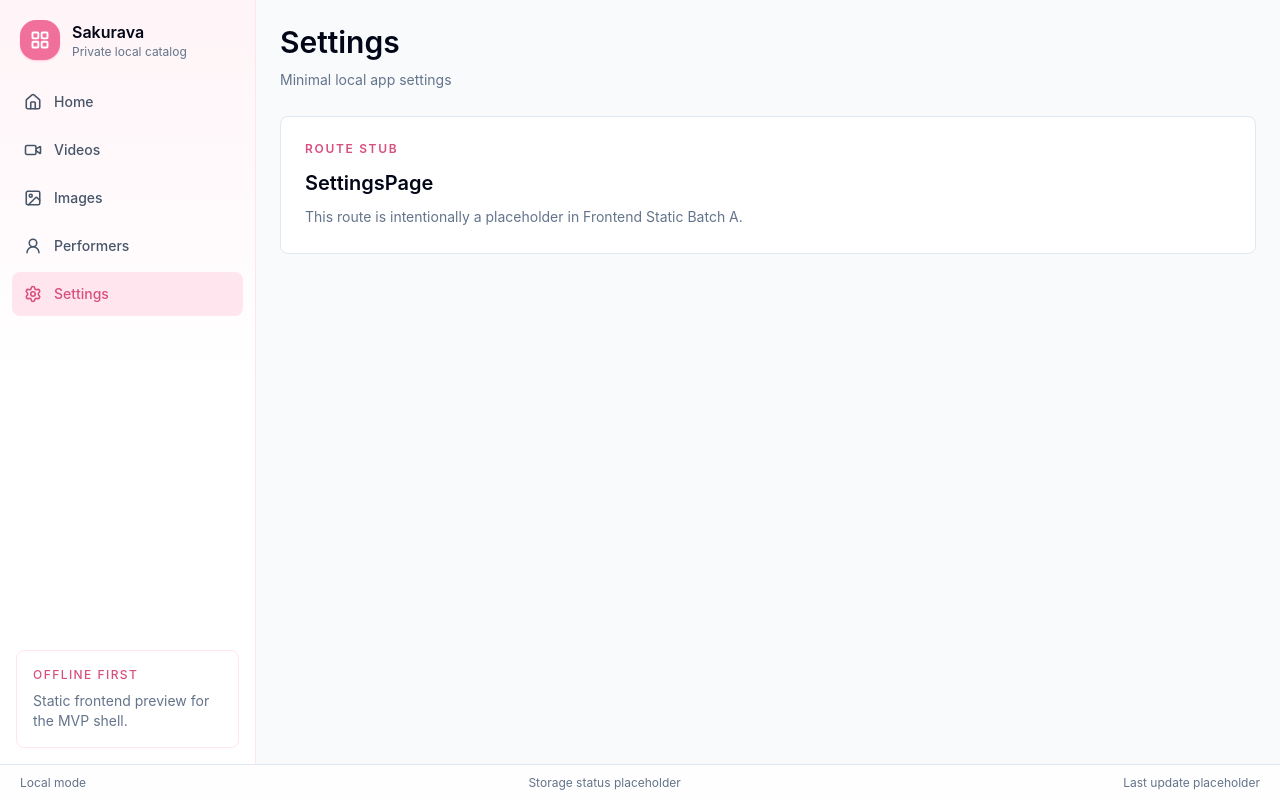
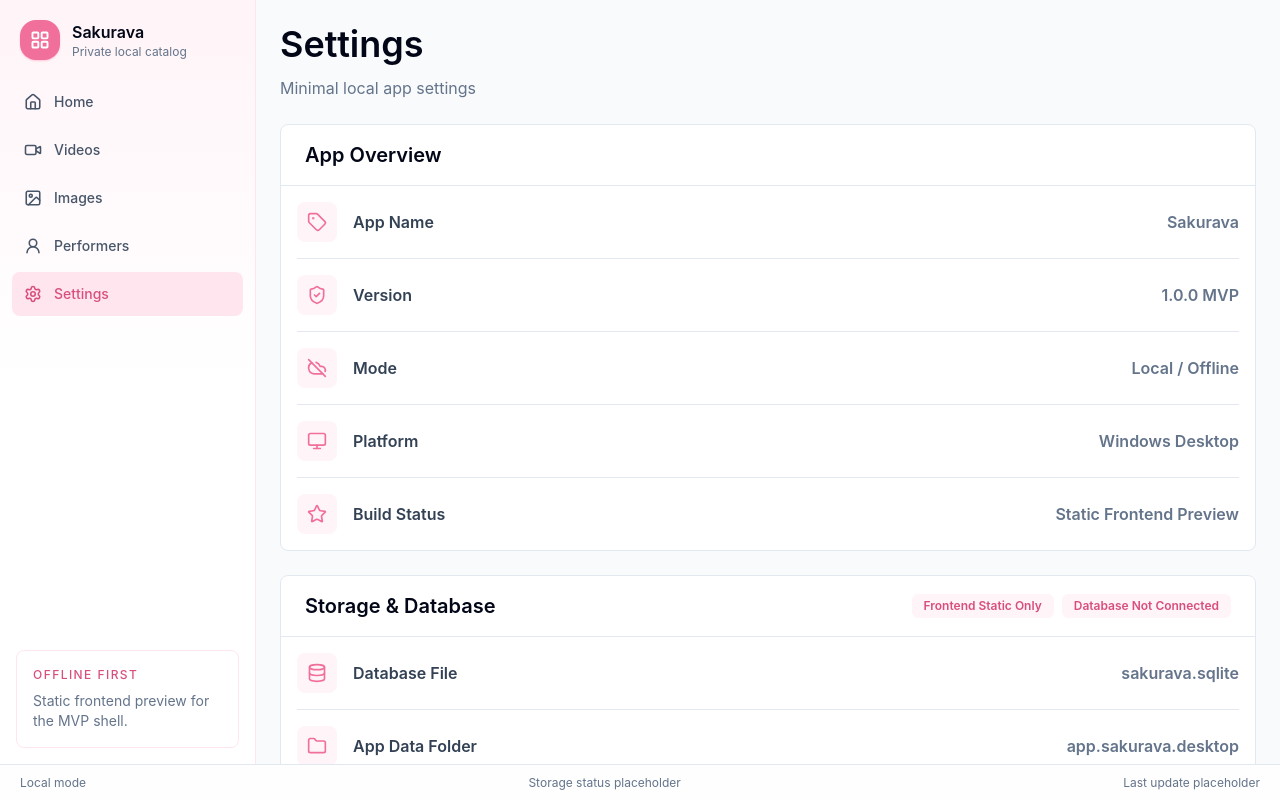
Before and after one commit to wonderfulworldz/sakurava-desktop, a React (Vite) app: page /settings in a window 1280 px wide. Built offline with nearby package versions, Linux system fonts and the light colour scheme.

Commit message:
fix(ui): complete minimal settings page

```diff
--- a/src/App.tsx
+++ b/src/App.tsx
@@ -7,7 +7,7 @@ import CollectionPage from "./pages/CollectionPage";
 import DetailPage from "./pages/DetailPage";
 import FormPage from "./pages/FormPage";
 import HomePage from "./pages/HomePage";
-import RouteStubPage from "./pages/RouteStubPage";
+import SettingsPage from "./pages/SettingsPage";
 
 function App() {
   return (
@@ -71,16 +71,7 @@ function App() {
             }
           />
 
-          <Route
-            path="settings"
-            element={
-              <RouteStubPage
-                title="Settings"
-                subtitle="Minimal local app settings"
-                label="SettingsPage"
-              />
-            }
-          />
+          <Route path="settings" element={<SettingsPage />} />
         </Route>
         <Route path="*" element={<Navigate to="/" replace />} />
       </Routes>
--- /dev/null
+++ b/src/pages/SettingsPage.tsx
@@ -0,0 +1,207 @@
+import {
+  CloudOff,
+  Database,
+  FileText,
+  Folder,
+  HardDrive,
+  Monitor,
+  Palette,
+  ShieldCheck,
+  SlidersHorizontal,
+  Star,
+  Tag,
+  Upload,
+  Video,
+  Image as ImageIcon,
+  UserRound,
+  FilePenLine,
+} from "lucide-react";
+import type { LucideIcon } from "lucide-react";
+
+type SettingsRow = {
+  label: string;
+  value: string;
+  icon: LucideIcon;
+};
+
+const appOverviewRows: SettingsRow[] = [
+  { label: "App Name", value: "Sakurava", icon: Tag },
+  { label: "Version", value: "1.0.0 MVP", icon: ShieldCheck },
+  { label: "Mode", value: "Local / Offline", icon: CloudOff },
+  { label: "Platform", value: "Windows Desktop", icon: Monitor },
+  { label: "Build Status", value: "Static Frontend Preview", icon: Star },
+];
+
+const storageRows: SettingsRow[] = [
+  { label: "Database File", value: "sakurava.sqlite", icon: Database },
+  { label: "App Data Folder", value: "app.sakurava.desktop", icon: Folder },
+  { label: "Storage Mode", value: "Local only", icon: HardDrive },
+  { label: "Database Status", value: "Not connected yet", icon: ShieldCheck },
+];
+
+const dataSafetyRows: SettingsRow[] = [
+  { label: "Data Privacy", value: "Local device only", icon: ShieldCheck },
+  { label: "Internet Required", value: "No", icon: CloudOff },
+  { label: "Cloud Sync", value: "Not enabled", icon: CloudOff },
+  { label: "Backup", value: "Coming later", icon: Upload },
+  { label: "Restore", value: "Coming later", icon: Folder },
+];
+
+const featureStatusRows: SettingsRow[] = [
+  { label: "Videos", value: "Static UI Ready", icon: Video },
+  { label: "Images", value: "Static UI Ready", icon: ImageIcon },
+  { label: "Performers", value: "Static UI Ready", icon: UserRound },
+  { label: "Forms", value: "Static UI Ready", icon: FilePenLine },
+  { label: "SQLite", value: "Not connected", icon: Database },
+  { label: "Tauri Runtime", value: "Not connected", icon: Monitor },
+  { label: "Native File Picker", value: "Post-MVP", icon: Folder },
+  { label: "Backup / Restore", value: "Post-MVP", icon: Upload },
+];
+
+const uiPreferenceRows: SettingsRow[] = [
+  { label: "Theme", value: "Light mode", icon: Monitor },
+  { label: "Accent Color", value: "Sakura Pink", icon: Palette },
+  { label: "Density", value: "Compact", icon: SlidersHorizontal },
+  { label: "Sidebar", value: "Expanded", icon: Folder },
+];
+
+function SettingsPage() {
+  return (
+    <div className="space-y-6">
+      <header>
+        <h1 className="text-4xl font-semibold tracking-normal text-slate-950">
+          Settings
+        </h1>
+        <p className="mt-3 text-base text-slate-500">
+          Minimal local app settings
+        </p>
+      </header>
+
+      <SettingsCard title="App Overview" rows={appOverviewRows} />
+      <SettingsCard
+        title="Storage & Database"
+        rows={storageRows}
+        badges={["Frontend Static Only", "Database Not Connected"]}
+      />
+      <SettingsCard
+        title="Data Safety"
+        rows={dataSafetyRows}
+        disabledActions={["Backup Data", "Restore Data", "Open Data Folder"]}
+      />
+      <SettingsCard title="MVP Feature Status" rows={featureStatusRows} />
+      <SettingsCard
+        title="UI Preferences"
+        rows={uiPreferenceRows}
+        note="UI preferences are read-only in MVP."
+      />
+      <AboutCard />
+    </div>
+  );
+}
+
+function SettingsCard({
+  title,
+  rows,
+  badges,
+  disabledActions,
+  note,
+}: {
+  title: string;
+  rows: SettingsRow[];
+  badges?: string[];
+  disabledActions?: string[];
+  note?: string;
+}) {
+  return (
+    <section className="overflow-hidden rounded-lg border border-slate-200 bg-white">
+      <div className="flex flex-col gap-3 border-b border-slate-200 px-6 py-4 sm:flex-row sm:items-center sm:justify-between">
+        <h2 className="text-xl font-semibold tracking-normal text-slate-950">
+          {title}
+        </h2>
+        {badges && (
+          <div className="flex flex-wrap gap-2">
+            {badges.map((badge) => (
+              <span
+                key={badge}
+                className="rounded-md bg-sakura-50 px-3 py-1 text-xs font-semibold text-sakura-600"
+              >
+                {badge}
+              </span>
+            ))}
+          </div>
+        )}
+      </div>
+      <div className="divide-y divide-slate-200 px-4">
+        {rows.map((row) => (
+          <SettingsInfoRow key={row.label} row={row} />
+        ))}
+      </div>
+      {disabledActions && (
+        <div className="flex flex-wrap gap-3 border-t border-slate-200 px-4 py-4">
+          {disabledActions.map((action) => (
+            <button
+              key={action}
+              type="button"
+              disabled
+              className="h-10 rounded-lg border border-slate-200 bg-slate-100 px-4 text-sm font-semibold text-slate-400"
+            >
+              {action}
+            </button>
+          ))}
+        </div>
+      )}
+      {note && (
+        <p className="border-t border-slate-200 px-6 py-4 text-sm font-medium text-slate-500">
+          {note}
+        </p>
+      )}
+    </section>
+  );
+}
+
+function SettingsInfoRow({ row }: { row: SettingsRow }) {
+  const Icon = row.icon;
+
+  return (
+    <div className="grid gap-4 py-4 sm:grid-cols-[1fr_auto] sm:items-center">
+      <div className="flex min-w-0 items-center gap-4">
+        <span className="flex size-10 shrink-0 items-center justify-center rounded-lg bg-sakura-50 text-sakura-500">
+          <Icon size={20} />
+        </span>
+        <p className="text-base font-semibold text-slate-700">{row.label}</p>
+      </div>
+      <p className="text-base font-semibold text-slate-500 sm:text-right">
+        {row.value}
+      </p>
+    </div>
+  );
+}
+
+function AboutCard() {
+  return (
+    <section className="rounded-lg border border-slate-200 bg-white p-6">
+      <div className="flex items-start gap-4">
+        <span className="flex size-10 shrink-0 items-center justify-center rounded-lg bg-sakura-50 text-sakura-500">
+          <FileText size={20} />
+        </span>
+        <div>
+          <h2 className="text-xl font-semibold tracking-normal text-slate-950">
+            About Sakurava
+          </h2>
+          <div className="mt-6 space-y-2 text-base leading-7 text-slate-500">
+            <p>
+              Sakurava is a private local desktop catalog app for Videos,
+              Images, and Performers.
+            </p>
+            <p>
+              This MVP is currently in static frontend phase. Backend,
+              database, and desktop runtime integration will be added later.
+            </p>
+          </div>
+        </div>
+      </div>
+    </section>
+  );
+}
+
+export default SettingsPage;
```
Also changed, not shown: 1 other file (tests, documents, lock files or other folders).
